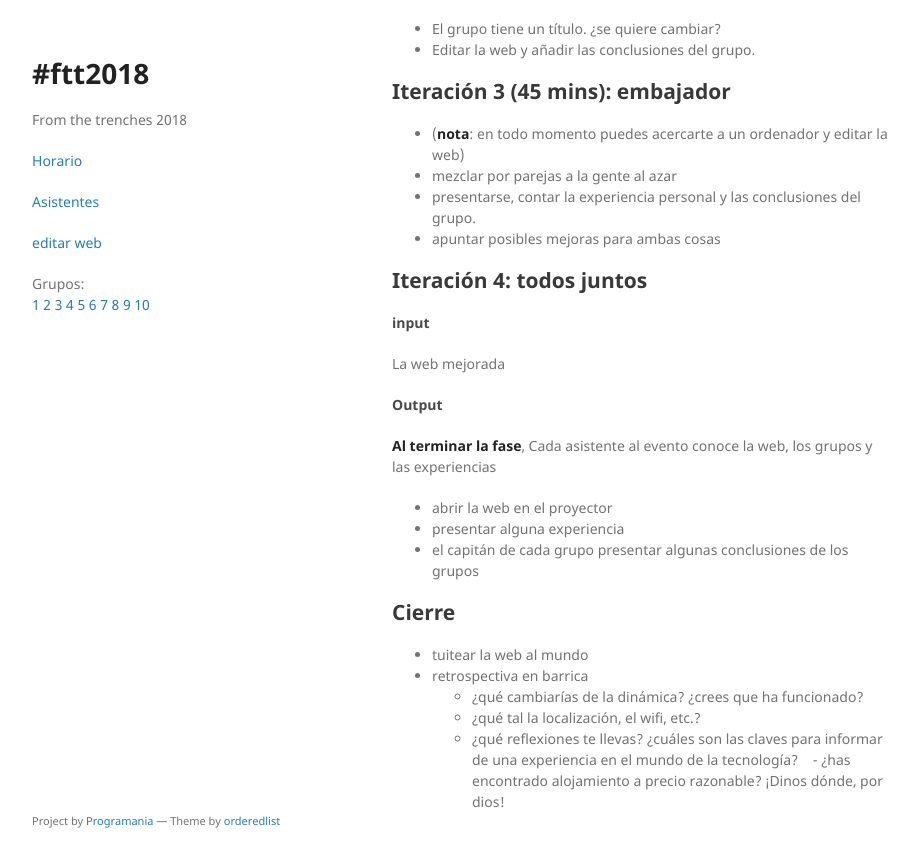
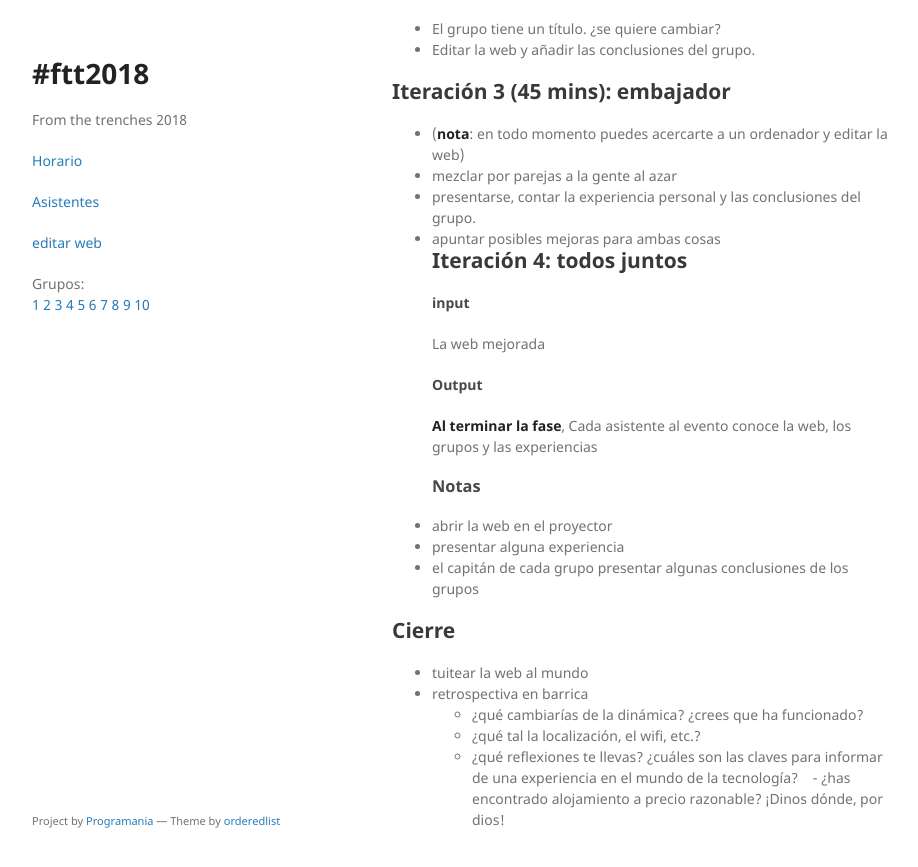
Before and after one commit to xala3pa/ftt2018, a Jekyll site: the page built from horario.md, in a window 1280 px wide and 900 px high, scrolled down 1498 px. Shown: the top 867 px of the window, without its empty margins (178-1096 px from the left). Built offline with Jekyll 4.4.1, drawn with Linux system fonts in a browser that asks for light colours; our own code applies the rules of GitHub Pages for plain Markdown files.

Commit message:
Update horario.md

```diff
--- a/horario.md
+++ b/horario.md
@@ -10,13 +10,10 @@
 - high-tech: un portátil por grupo
 
 ## Iteración 1 (1h 30 mins) : mejora tu experiencia
-
 #### Input
 Cada miembro tiene en papel su experiencia (enviada previamente via Google Forms, e imprimida por la organización)
-
 #### Output
 **Al terminar la fase**, todos los miembros del grupo han podido profundizar su experiencia, y la tienen pintarrajeada a boli sobre la experiencia original
-
 ### Notas
 - muchos ayudan a uno: cada uno presenta su experiencia al grupo, y el grupo le ayuda a mejorar y a reflexionar
 - timeboxear:
@@ -37,10 +34,8 @@
 ## Iteración 2 (45 mins) : síntesis del grupo
 #### Input
 Las experiencias individuales pintarrajeadas a boli.
-
 #### Output
 **Al terminar la fase**, experiencia mejorada ha sido escrita en la web, síntesis del grupo escrita en la web.
-
 ### Notas
 - (nota: durante el transcurso de ésta iteración, cada miembro coge el portátil y trascribe su experiencia a la web)
 - ¿Qué tienen en común las experiencias del grupo?
@@ -49,19 +44,16 @@
 - Editar la web y añadir las conclusiones del grupo.
 
 ## Iteración 3 (45 mins): embajador
-
 - (**nota**: en todo momento puedes acercarte a un ordenador y editar la web)
 - mezclar por parejas a la gente al azar
 - presentarse, contar la experiencia personal y las conclusiones del grupo.
 - apuntar posibles mejoras para ambas cosas
-
 ## Iteración 4: todos juntos
 #### input
 La web mejorada
-
 #### Output
 **Al terminar la fase**, Cada asistente al evento conoce la web, los grupos y las experiencias
-
+### Notas
 - abrir la web en el proyector
 - presentar alguna experiencia
 - el capitán de cada grupo presentar algunas conclusiones de los grupos
```
